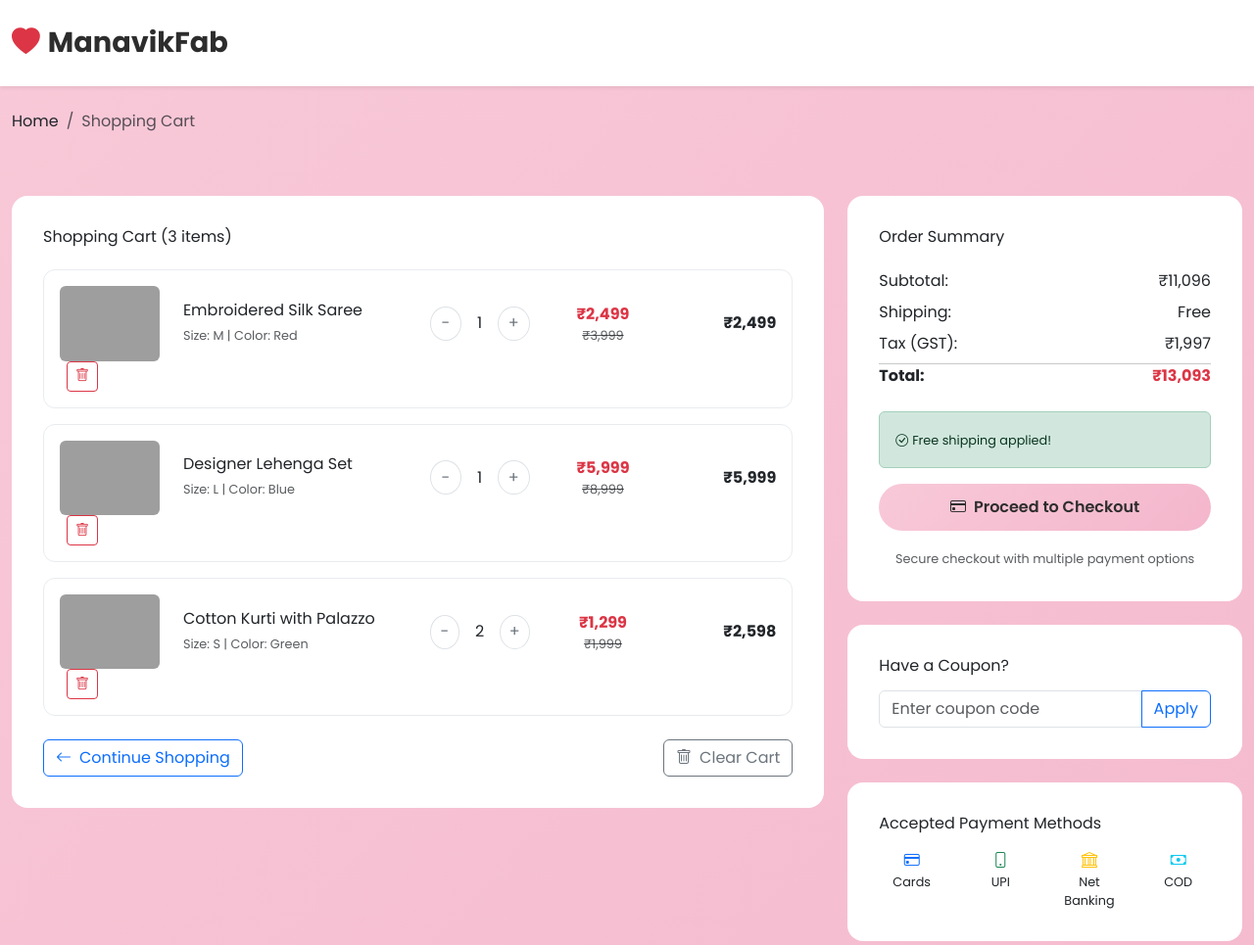
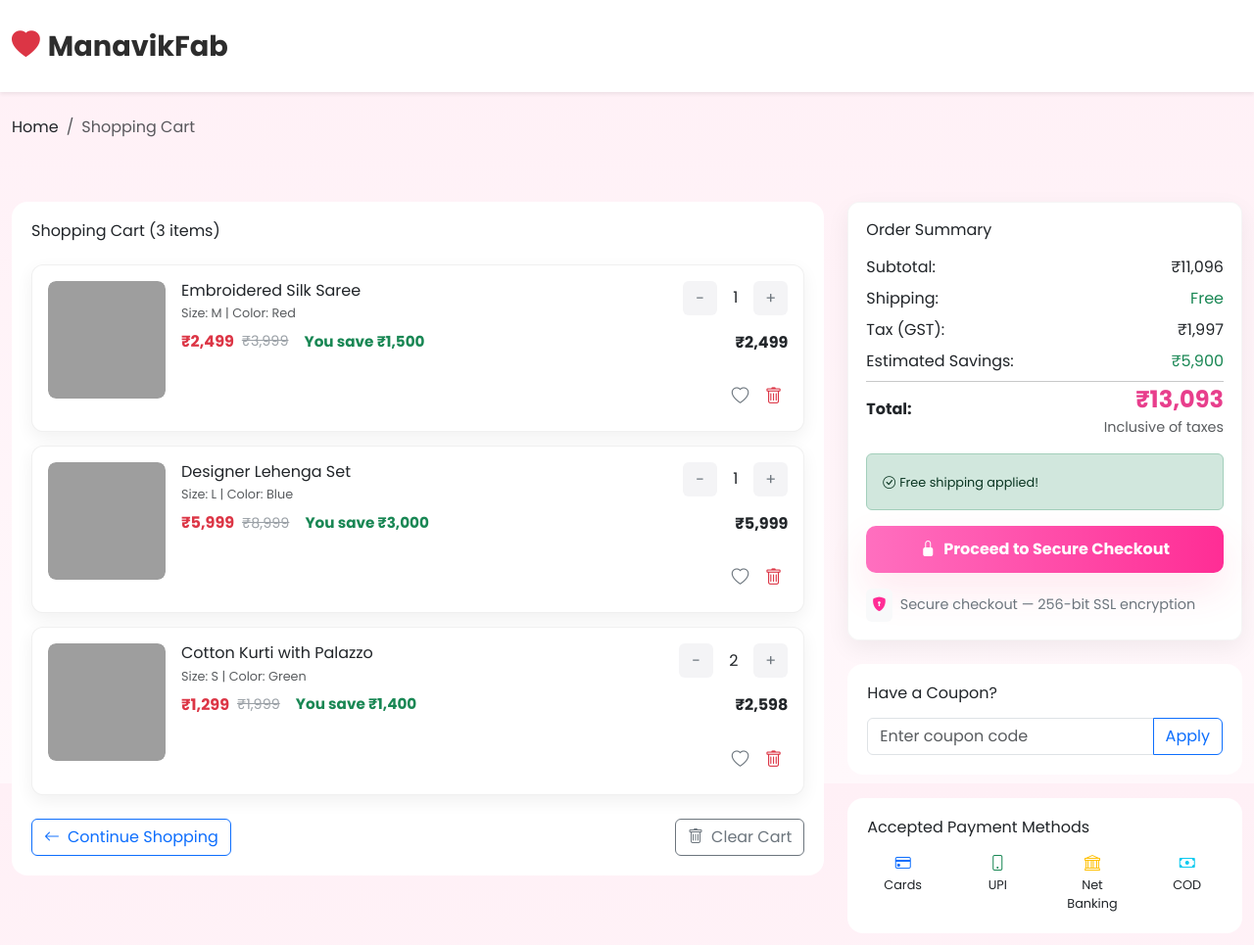
Before and after one commit to lavkush2336/madvik-98910, a PHP site: page /cart.php in a window 1280 px wide. Shown: the top 965 px of the page at 98% size. Run offline with PHP 8.4, Linux system fonts and the light colour scheme; some libraries are stand-ins or nearby versions; grey boxes are pictures that could not be loaded.

Commit message:
changes in cart file

```diff
--- a/ManavikFab/cart.php
+++ b/ManavikFab/cart.php
@@ -40,6 +40,11 @@
     return $item['price'] * $item['quantity'];
 }, $cart_items));
 
+// Calculate total savings across cart
+$total_savings = array_sum(array_map(function($item){
+    return ($item['original_price'] - $item['price']) * $item['quantity'];
+}, $cart_items));
+
 $shipping = $subtotal > 999 ? 0 : 200;
 $tax = $subtotal * 0.18; // 18% GST
 $total = $subtotal + $shipping + $tax;
@@ -62,9 +67,13 @@
     <link href="https://fonts.googleapis.com/css2?family=Poppins:wght@300;400;500;600;700&display=swap" rel="stylesheet">
 
     <style>
+        html, body {
+            height: 100%;
+        }
         body {
             font-family: 'Poppins', sans-serif;
-            background: linear-gradient(135deg, #f8c9d8 0%, #f4b6cc 100%);
+            /* Soft pink page background for empty areas */
+            background: linear-gradient(180deg, #fff0f6 0%, #fff8fb 100%);
         }
         .navbar-brand {
             font-size: 1.8rem;
@@ -74,22 +83,33 @@
         .cart-container {
             background: white;
             border-radius: 1rem;
-            padding: 2rem;
+            padding: 1.25rem;
         }
         .cart-item {
-            border: 1px solid #e9ecef;
-            border-radius: 0.75rem;
-            padding: 1rem;
+            border: 1px solid rgba(0,0,0,0.06);
+            border-radius: 12px;
+            padding: 0.9rem;
             margin-bottom: 1rem;
+            box-shadow: 0 8px 20px rgba(16,24,40,0.04);
+            display: flex;gap:1rem;align-items:center
         }
+        .cart-item .item-img{flex:0 0 110px}
+        .cart-item .item-img img{width:110px;height:110px;object-fit:cover;border-radius:8px}
+        .cart-item .item-meta{flex:1}
+        .cart-item .item-actions{display:flex;flex-direction:column;gap:.5rem;align-items:flex-end}
+        .cart-item .price-row{display:flex;gap:.5rem;align-items:center}
+        .cart-item .original-price{text-decoration:line-through;color:#9aa0a6;font-size:.9rem}
+        .cart-item .savings{color:#198754;font-weight:700}
+        .cart-item .action-icon{background:transparent;border:none;color:#6c757d;font-size:1.1rem}
         .btn-primary-custom {
-            background: linear-gradient(135deg, #f8c9d8 0%, #f4b6cc 100%);
+            background: linear-gradient(90deg,#ff6aa6,#ff4f87);
             border: none;
-            color: #2d2d2d;
-            font-weight: 600;
-            padding: 0.75rem 2rem;
-            border-radius: 2rem;
-            transition: all 0.3s ease;
+            color: #fff;
+            font-weight: 700;
+            padding: 0.95rem 2.25rem;
+            border-radius: 12px;
+            transition: all 0.22s ease;
+            box-shadow: 0 12px 30px rgba(255,79,135,0.12);
         }
         .btn-primary-custom:hover {
             transform: translateY(-2px);
@@ -98,6 +118,28 @@
         .footer {
             background: #2d2d2d;
             color: white;
+        }
+        /* Ensure footer text and links are readable on dark background */
+        footer.footer p,
+        footer.footer li,
+        footer.footer .text-muted,
+        footer.footer a,
+        footer.footer ul li a,
+        footer.footer .text-white {
+            color: #CCCCCC !important;
+        }
+        footer.footer a:hover,
+        footer.footer ul li a:hover,
+        footer.footer .text-white:hover {
+            color: #FFFFFF !important;
+            text-decoration: none !important;
+        }
+        /* Target container descendants for maximum specificity */
+        footer.footer .container a,
+        footer.footer .container p,
+        footer.footer .container li,
+        footer.footer .container ul li a {
+            color: #CCCCCC !important;
         }
         .search-bar {
             border-radius: 2rem;
@@ -121,6 +163,67 @@
             background: #f4b6cc;
             border-color: #f4b6cc;
             color: white;
+        }
+        /* Order summary emphasis */
+        .order-summary{background:linear-gradient(180deg,#fff,#fff);border-radius:12px;padding:1.25rem;border:1px solid rgba(0,0,0,0.04);box-shadow:0 10px 30px rgba(16,24,40,0.04)}
+        .order-summary .total-amount{font-size:1.6rem;font-weight:800;color:#c12b5a}
+        .btn-checkout{background:#ff3f7a;color:#fff;border:none;padding:1rem 1.5rem;border-radius:12px;font-weight:800;font-size:1rem;box-shadow:0 18px 40px rgba(255,63,122,0.12)}
+        .secure-checkout{display:flex;align-items:center;gap:.5rem;color:#6c757d;font-size:.9rem;margin-top:.6rem}
+        .secure-checkout i{color:#198754}
+
+        /* Recently viewed carousel */
+        .recent-carousel{display:flex;gap:1rem;overflow:auto;padding-bottom:.5rem}
+        .recent-card{min-width:220px;border-radius:12px;border:1px solid rgba(0,0,0,0.06);overflow:hidden;background:#fff;box-shadow:0 10px 30px rgba(16,24,40,0.04)}
+        .recent-card .img-wrap{height:180px;overflow:hidden}
+        .recent-card img{width:100%;height:100%;object-fit:cover}
+        .recent-card .card-body{padding:.75rem}
+        .recent-card .add-cart{background:#ff6aa6;border:none;color:#fff;padding:.45rem .6rem;border-radius:8px}
+
+        /* Additional cart redesign styles (appended) */
+        .cart-item{
+            display:flex;
+            gap:16px;
+            align-items:flex-start;
+            padding:16px;
+            border-radius:12px;
+            box-shadow:0 6px 18px rgba(0,0,0,0.06);
+            background:#fff;
+            margin-bottom:14px;
+        }
+        .cart-item .item-img{
+            width:120px;
+            height:120px;
+            flex:0 0 120px;
+            overflow:hidden;
+            border-radius:8px;
+        }
+        .cart-item .item-img img{width:100%;height:100%;object-fit:cover;display:block}
+        .cart-item .item-meta{flex:1}
+        .cart-item .price-row{display:flex;gap:8px;align-items:center}
+        .original-price{color:#888;text-decoration:line-through;font-size:.9rem}
+        .savings{color:#1a9a48;font-weight:600;font-size:.95rem;margin-left:8px}
+        .item-actions{display:flex;flex-direction:column;align-items:flex-end;gap:8px;min-width:120px}
+        .quantity-btn{background:#f4f4f6;border:0;padding:6px 10px;border-radius:6px}
+        .action-icon{background:transparent;border:0;font-size:1.05rem;padding:6px}
+
+        .order-summary{background:linear-gradient(180deg,#fff 0,#fff 100%);padding:18px;border-radius:12px;box-shadow:0 8px 24px rgba(0,0,0,0.06)}
+        .order-summary .total-amount{font-size:1.5rem;color:#e83e8c;font-weight:800}
+        .btn-checkout{background:linear-gradient(90deg,#ff6fbf,#ff2d95);border:0;color:#fff;padding:12px 16px;border-radius:10px;font-weight:700}
+        .secure-checkout{display:flex;align-items:center;gap:8px;color:#6c757d;margin-top:8px}
+        .secure-checkout i{background:#f8f9fa;padding:6px;border-radius:6px;color:#ff2d95}
+
+        .recent-carousel{display:flex;gap:12px;overflow-x:auto;padding-bottom:8px}
+        .recent-card{min-width:220px;background:#fff;border-radius:10px;box-shadow:0 6px 18px rgba(0,0,0,0.06);overflow:hidden}
+        .recent-card .img-wrap{height:140px;overflow:hidden}
+        .recent-card .img-wrap img{width:100%;height:100%;object-fit:cover}
+        .recent-card .card-body{padding:10px}
+        .add-cart{background:#fff;border:1px solid #ff2d95;color:#ff2d95;padding:6px 10px;border-radius:8px}
+
+        /* small screens */
+        @media (max-width:767px){
+            .cart-item{flex-direction:column;gap:12px}
+            .item-actions{align-items:flex-start;min-width:auto}
+            .cart-item .item-img{width:100%;height:220px;flex:0 0 auto}
         }
     </style>
 </head>
@@ -226,32 +329,32 @@
                     <?php else: ?>
                         <?php foreach($cart_items as $item): ?>
                         <div class="cart-item">
-                            <div class="row align-items-center">
-                                <div class="col-md-2">
-                                    <img src="<?php echo $item['image']; ?>" class="img-fluid rounded" alt="<?php echo $item['name']; ?>">
+                            <div class="item-img">
+                                <img src="<?php echo $item['image']; ?>" alt="<?php echo $item['name']; ?>">
                             </div>
-                                <div class="col-md-4">
+                            <div class="item-meta">
                                 <h6 class="mb-1"><?php echo $item['name']; ?></h6>
-                                    <small class="text-muted">Size: <?php echo $item['size']; ?> | Color: <?php echo $item['color']; ?></small>
+                                <small class="text-muted d-block mb-2">Size: <?php echo $item['size']; ?> | Color: <?php echo $item['color']; ?></small>
+                                <div class="price-row">
+                                    <span class="fw-bold text-danger">₹<?php echo number_format($item['price']); ?></span>
+                                    <span class="original-price">₹<?php echo number_format($item['original_price']); ?></span>
+                                    <span class="savings">You save ₹<?php echo number_format(($item['original_price'] - $item['price']) * $item['quantity']); ?></span>
                                 </div>
-                                <div class="col-md-2">
+                            </div>
+                            <div class="item-actions">
+                                <div>
                                     <div class="d-flex align-items-center">
                                         <button class="quantity-btn" onclick="updateQuantity(<?php echo $item['id']; ?>, -1)">-</button>
                                         <span class="mx-3" id="quantity-<?php echo $item['id']; ?>"><?php echo $item['quantity']; ?></span>
                                         <button class="quantity-btn" onclick="updateQuantity(<?php echo $item['id']; ?>, 1)">+</button>
                                     </div>
                                 </div>
-                                <div class="col-md-2 text-center">
-                                    <span class="fw-bold text-danger">₹<?php echo number_format($item['price']); ?></span>
-                                    <small class="text-muted text-decoration-line-through d-block">₹<?php echo number_format($item['original_price']); ?></small>
-                                </div>
-                                <div class="col-md-2 text-end">
+                                <div class="mt-2 text-end">
                                     <span class="fw-bold">₹<?php echo number_format($item['price'] * $item['quantity']); ?></span>
                                 </div>
-                                <div class="col-md-1 text-end">
-                                    <button class="btn btn-sm btn-outline-danger" onclick="removeItem(<?php echo $item['id']; ?>)">
-                                        <i class="bi bi-trash"></i>
-                                    </button>
+                                <div class="mt-3">
+                                    <button class="action-icon" title="Move to wishlist" onclick="moveToWishlist(<?php echo $item['id']; ?>)"><i class="bi bi-heart"></i></button>
+                                    <button class="action-icon text-danger" title="Remove" onclick="removeItem(<?php echo $item['id']; ?>)"><i class="bi bi-trash"></i></button>
                                 </div>
                             </div>
                         </div>
@@ -272,29 +375,32 @@
 
             <!-- Order Summary -->
             <div class="col-lg-4">
-                <div class="cart-container">
-                    <h4 class="mb-4">Order Summary</h4>
-
+                <div class="order-summary">
+                    <h4 class="mb-3">Order Summary</h4>
                     <div class="d-flex justify-content-between mb-2">
                         <span>Subtotal:</span>
                         <span>₹<?php echo number_format($subtotal); ?></span>
                     </div>
                     <div class="d-flex justify-content-between mb-2">
                         <span>Shipping:</span>
-                        <span><?php echo $shipping == 0 ? 'Free' : '₹' . number_format($shipping); ?></span>
+                        <span><?php echo $shipping == 0 ? '<span class="text-success">Free</span>' : '₹' . number_format($shipping); ?></span>
                     </div>
                     <div class="d-flex justify-content-between mb-2">
                         <span>Tax (GST):</span>
                         <span>₹<?php echo number_format($tax); ?></span>
                     </div>
-
+                    <div class="d-flex justify-content-between mb-2">
+                        <span>Estimated Savings:</span>
+                        <span class="text-success">₹<?php echo number_format($total_savings); ?></span>
+                    </div>
                     <hr>
-
-                    <div class="d-flex justify-content-between mb-4">
+                    <div class="d-flex justify-content-between align-items-center mb-3">
                         <strong>Total:</strong>
-                        <strong class="text-danger">₹<?php echo number_format($total); ?></strong>
+                        <div class="text-end">
+                            <div class="total-amount">₹<?php echo number_format($total); ?></div>
+                            <div class="text-muted" style="font-size:.9rem">Inclusive of taxes</div>
                         </div>
-
+                    </div>
                     <?php if($shipping > 0): ?>
                         <div class="alert alert-info">
                             <small>Add ₹<?php echo 999 - $subtotal; ?> more to get free shipping!</small>
@@ -304,14 +410,10 @@
                             <small><i class="bi bi-check-circle me-1"></i>Free shipping applied!</small>
                         </div>
                     <?php endif; ?>
-
-                    <button class="btn btn-primary-custom w-100 mb-3" onclick="proceedToCheckout()">
-                        <i class="bi bi-credit-card me-2"></i>Proceed to Checkout
+                    <button class="btn-checkout w-100 mb-2" onclick="proceedToCheckout()">
+                        <i class="bi bi-lock-fill me-2"></i>Proceed to Secure Checkout
                     </button>
-
-                    <div class="text-center">
-                        <small class="text-muted">Secure checkout with multiple payment options</small>
-                    </div>
+                    <div class="secure-checkout"><i class="bi bi-shield-lock-fill"></i><span>Secure checkout — 256-bit SSL encryption</span></div>
                 </div>
 
                 <!-- Coupon Code -->
@@ -351,8 +453,8 @@
         <!-- Recently Viewed -->
         <div class="row mt-5">
             <div class="col-12">
-                <h4 class="mb-4">Recently Viewed</h4>
-                <div class="row g-4">
+                <h4 class="mb-4">You Might Also Like</h4>
+                <div class="recent-carousel">
                     <?php
                     $recent_products = [
                         [
@@ -377,20 +479,18 @@
 
                     foreach($recent_products as $product):
                     ?>
-                    <div class="col-md-4">
-                        <div class="card h-100">
-                            <img src="<?php echo $product['image']; ?>" class="card-img-top" alt="<?php echo $product['name']; ?>">
+                    <div class="recent-card">
+                        <div class="img-wrap">
+                            <img src="<?php echo $product['image']; ?>" alt="<?php echo $product['name']; ?>">
+                        </div>
                         <div class="card-body">
-                                <h6 class="card-title"><?php echo $product['name']; ?></h6>
+                            <h6 class="mb-1"><?php echo $product['name']; ?></h6>
                             <div class="d-flex align-items-center justify-content-between">
                                 <div>
                                     <span class="fw-bold text-danger">₹<?php echo number_format($product['price']); ?></span>
-                                        <small class="text-muted text-decoration-line-through">₹<?php echo number_format($product['original_price']); ?></small>
+                                    <small class="text-muted text-decoration-line-through ms-2">₹<?php echo number_format($product['original_price']); ?></small>
                                 </div>
-                                    <button class="btn btn-sm btn-outline-primary">
-                                        <i class="bi bi-cart-plus"></i>
-                                    </button>
-                                </div>
+                                <button class="add-cart" onclick="addToCart('<?php echo $product['name']; ?>')">Add</button>
                             </div>
                         </div>
                     </div>
```
Lines whose indentation alone changed are shown as unchanged.
